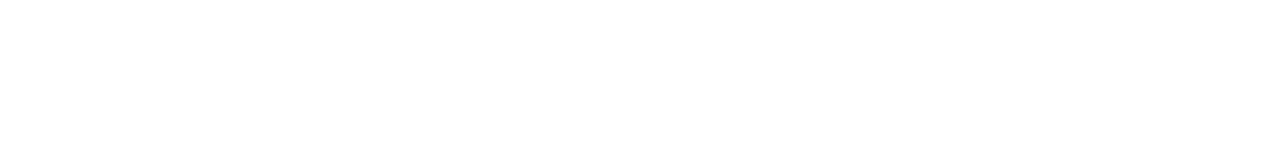
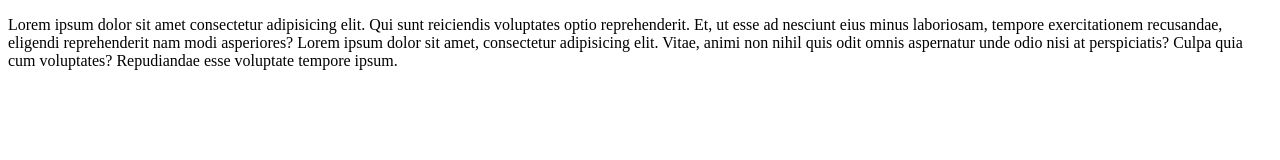
Before and after one commit to dabhihitesh36/Sigma-Web-Development-Course, a plain HTML site: page index.html in a window 1280 px wide. Drawn offline with Linux system fonts and the light colour scheme.

Commit message:
p tag add

```diff
--- a/index.html
+++ b/index.html
@@ -1,11 +1,19 @@
 <!DOCTYPE html>
 <html lang="en">
-<head>
-    <meta charset="UTF-8">
-    <meta name="viewport" content="width=device-width, initial-scale=1.0">
+  <head>
+    <meta charset="UTF-8" />
+    <meta name="viewport" content="width=device-width, initial-scale=1.0" />
     <title>Document</title>
-</head>
-<body>
-
-</body>
+  </head>
+  <body>
+    <p>
+      Lorem ipsum dolor sit amet consectetur adipisicing elit. Qui sunt
+      reiciendis voluptates optio reprehenderit. Et, ut esse ad nesciunt eius
+      minus laboriosam, tempore exercitationem recusandae, eligendi
+      reprehenderit nam modi asperiores? Lorem ipsum dolor sit amet, consectetur
+      adipisicing elit. Vitae, animi non nihil quis odit omnis aspernatur unde
+      odio nisi at perspiciatis? Culpa quia cum voluptates? Repudiandae esse
+      voluptate tempore ipsum.
+    </p>
+  </body>
 </html>
```
